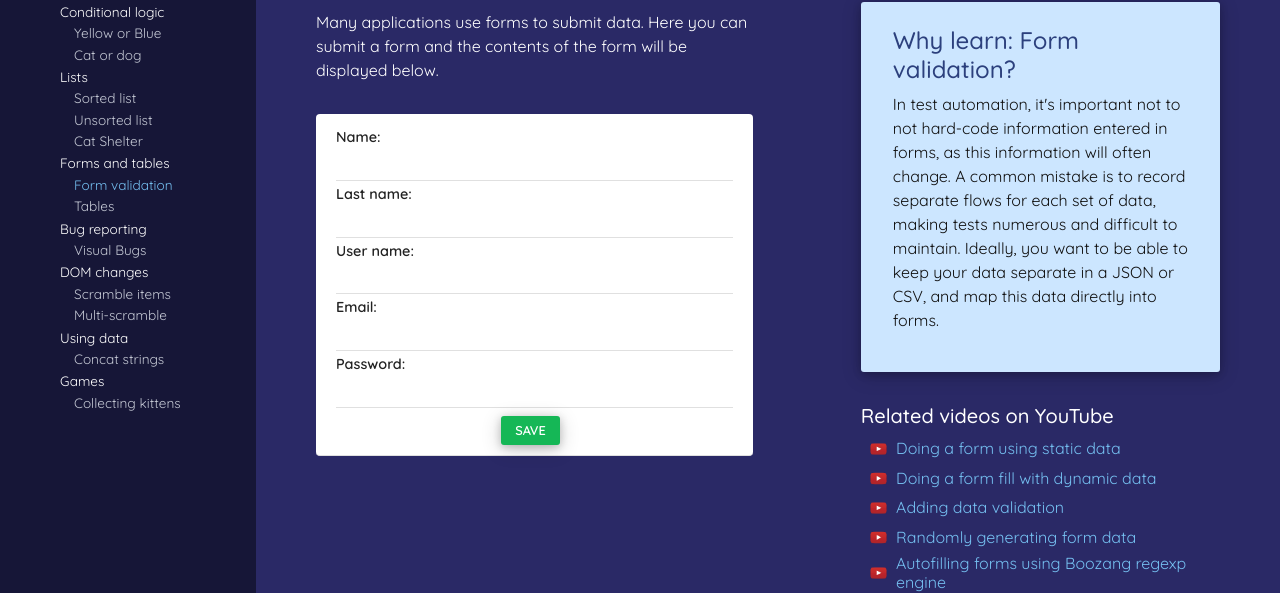
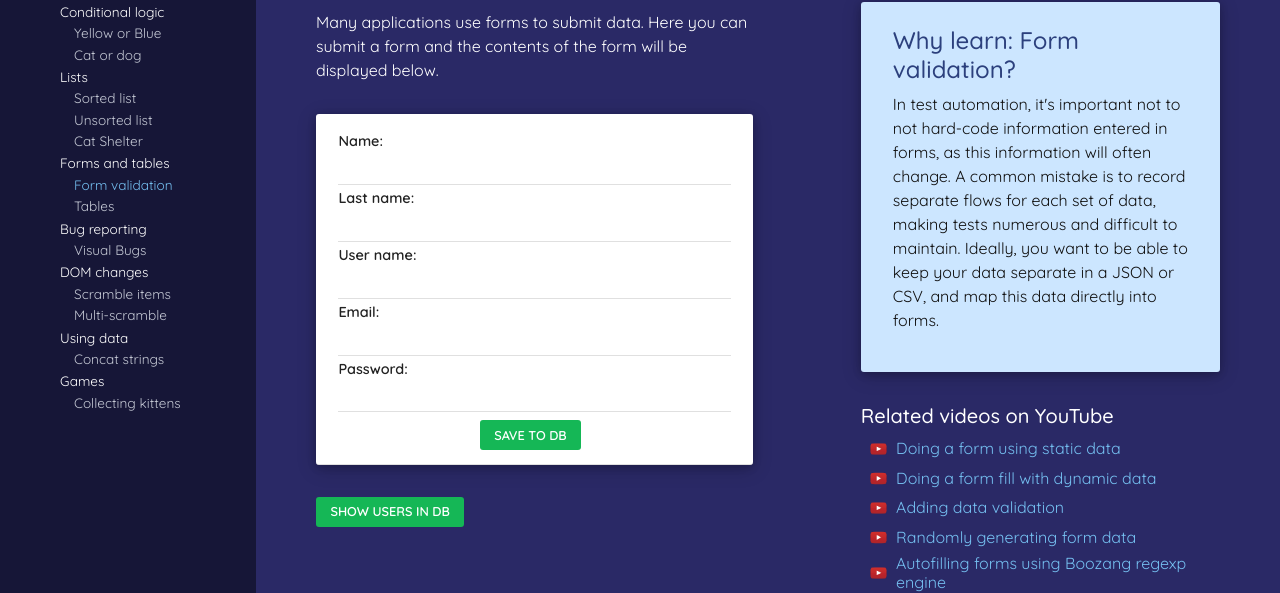
Before and after one commit to karinlj/boozang-thelab, a React (Create React App) app: page /formValidation in a window 1280 px wide. Shown: the part 201-794 px from the top of the page. Built offline with nearby package versions, Linux system fonts and the light colour scheme.

Commit message:
formvalidation db

```diff
--- a/data/db.json
+++ b/data/db.json
@@ -59,6 +59,22 @@
       "email": "kaljunggren@gmail.com",
       "password": "Jg5sHn@TaRAwhsi",
       "id": 2
+    },
+    {
+      "firstname": "Lukas",
+      "lastname": "Ljunggren",
+      "username": "lukiluk",
+      "email": "luki@gmail.com",
+      "password": "karinljunggrne",
+      "id": 3
+    },
+    {
+      "firstname": "Truls",
+      "lastname": "Ljunggren",
+      "username": "trulsis",
+      "email": "truls@gmail.com",
+      "password": "alsklingenmin",
+      "id": 4
     }
   ]
 }
--- a/src/components/Lists/Lists.scss
+++ b/src/components/Lists/Lists.scss
@@ -29,10 +29,11 @@
 }
 //AddTodo
 .list_form {
-  border-radius: 0.25rem;
+  border-radius: $themeBorderRadius;
+  box-shadow: $themeBoxShadow;
   background-color: #fff;
   line-height: 1.5rem;
-  padding: 10px 20px;
+  padding: 0.9rem 1.4rem;
   margin: 0;
   border-bottom: 1px solid $themeBorderColor;
   color: $themecolor;
@@ -40,7 +41,7 @@
   label {
     color: $themecolor;
     font-weight: 600;
-    font-size: 90%;
+    font-size: 0.9rem;
     margin-bottom: 0.3rem;
     &.instruction {
       padding-top: 1rem;
--- a/src/components/forms/FormValidation.js
+++ b/src/components/forms/FormValidation.js
@@ -5,9 +5,10 @@ import { FormValidationVideos } from "../text/videos/VideoSections";
 import { FormValidationIntro } from "../text/Intros";
 import { FormValidationTestInfo } from "../text/TestInfos";
 import { addData } from "../fetchFunctions/fetchFunctions";
-//import { getData } from "../fetchFunctions/fetchFunctions";
+import { getData } from "../fetchFunctions/fetchFunctions";
 
 function FormValidation() {
+  const [users, setUsers] = useState(null);
   const [error, setError] = useState(null);
   const [printForm, setPrintForm] = useState(false);
   const [formData, setFormData] = useState({
@@ -18,6 +19,19 @@ function FormValidation() {
     password: "",
   });
   const usersUrl = "http://localhost:9000/users/";
+
+  const getUsers = async () => {
+    console.log("hej");
+    const usersFromServer = await getData(usersUrl);
+    //setting Gui state
+    setUsers(usersFromServer);
+    if (usersFromServer) {
+      setError(null);
+    } else {
+      setError("Ooops!! Could not fetch data...");
+    }
+    setPrintForm(true);
+  };
 
   const handleChange = (e) => {
     //console.log("hej", e.target.value);
@@ -56,11 +70,11 @@ function FormValidation() {
       setError("Ooops!! Could not add data...");
       return;
     }
-    setPrintForm(true);
+    // setPrintForm(true);
   };
   useEffect(() => {
-    //console.log("formData", formData);
-  }, [formData]);
+    console.log("users", users);
+  }, [users]);
   return (
     <div className="row justify-content-between">
       <div className="col-12 col-md-6">
@@ -110,21 +124,52 @@ function FormValidation() {
             />
             <section className="btn_section">
               <div className="text-center">
-                <input type="submit" value="Save" className="formBtn add" />
+                <input
+                  type="submit"
+                  value="Save to db"
+                  className="formBtn add"
+                />
               </div>
             </section>
           </form>
 
+          <section className="get_from_db">
+            {!printForm && (
+              <input
+                type="button"
+                value="Show users in db"
+                className="formBtn add"
+                onClick={getUsers}
+              />
+            )}
+            {printForm && (
+              <input
+                type="button"
+                value="Hide users in db"
+                className="formBtn orange"
+                onClick={() => {
+                  setPrintForm(false);
+                }}
+              />
+            )}
+          </section>
+
           {printForm && (
             <article className="print_form show">
-              <div className="card">
-                <div className="card-body">
-                  <ul>
-                    <li>
-                      <strong>Name: &nbsp;</strong>
-                      {formData.firstname}
-                    </li>
-                    <li>
+              <div className="collection">
+                <h6>Users in DB:</h6>
+                {users.map((user) => {
+                  return (
+                    <div className="collection-item" key={user.id}>
+                      <p>
+                        {user.firstname} {user.lastname}
+                      </p>
+                    </div>
+                  );
+                })}
+              </div>
+
+              {/* <li>
                       <strong>Lastname: &nbsp;</strong>
                       {formData.lastname}
                     </li>
@@ -139,10 +184,7 @@ function FormValidation() {
                     <li>
                       <strong>Password: &nbsp;</strong>
                       {formData.password}
-                    </li>
-                  </ul>
-                </div>
-              </div>
+                    </li> */}
             </article>
           )}
         </section>
--- a/src/components/forms/form.scss
+++ b/src/components/forms/form.scss
@@ -2,94 +2,45 @@
 
 //form validation
 .form_section {
+  form {
+    margin-bottom: 2rem;
+  }
   .print_form {
-    strong {
-      font-size: 90%;
-    }
-    margin-top: 2rem;
+    color: #fff;
+    background: $themecolorBlueNewDark;
+    border-radius: $themeBorderRadius;
+    box-shadow: $themeBoxShadow;
+    padding: 0.9rem 1.4rem;
+    margin-top: 1rem;
     opacity: 0;
     transition: 1s all ease-in;
     &.show {
       opacity: 1;
     }
+    .collection-item {
+      // display: flex;
+      // justify-content: space-between;
+      // align-items: center;
+      // background-color: #fff;
+      line-height: 1.5rem;
+      // padding: 15px 20px;
+      background: inherit;
+      padding: 0.4rem 0;
+      color: #fff;
+      margin: 0;
+      border-bottom: 1px solid #354e97;
+      //color: #222;
+
+      h6 {
+        color: #fff;
+        font-weight: 600;
+        font-size: 0.9rem;
+        margin-bottom: 0.3rem;
+      }
+      p {
+        margin-bottom: 5px;
+        font-size: 0.9rem;
+      }
+    }
   }
 }
-
-//login
-// .login-section {
-//   color: #fff;
-//   .login-options {
-//     padding-bottom: 2rem;
-//     > div {
-//       display: flex;
-//       justify-content: space-between;
-//     }
-//     p {
-//       width: 33%;
-//       color: #fff;
-
-//       &:first-of-type {
-//         color: $themecolorGreen;
-//         font-weight: 600;
-//       }
-//     }
-//     h5 {
-//       font-weight: 600;
-//       color: #fff;
-//       width: 33%;
-//     }
-//     p,
-//     h5 {
-//       &:first-of-type {
-//         width: 8%;
-//       }
-//     }
-//   }
-//   .loginBar {
-//     padding: 2rem 0;
-//     display: flex;
-//     align-items: flex-start;
-//     justify-content: space-between;
-//     color: #fff;
-
-//     h5 {
-//       font-weight: 600;
-//     }
-
-//     .user {
-//       display: flex;
-//       align-items: center;
-//       justify-content: space-between;
-//     }
-
-//     img {
-//       display: block;
-//       margin-right: 2rem;
-//       max-width: 60px;
-//       border-radius: 50%;
-//     }
-//   }
-//   .permissions {
-//     padding: 1rem 0;
-
-//     .btns {
-//       display: flex;
-//       margin-right: 2rem;
-//     }
-//   }
-//   .form {
-//     display: none;
-//   }
-//   .form.show {
-//     display: block;
-//   }
-//   .loggedin {
-//     display: none;
-//   }
-//   .loggedin.show {
-//     display: block;
-//   }
-//   .random-login {
-//     margin-left: 2rem;
-//   }
-// }
--- a/src/index.scss
+++ b/src/index.scss
@@ -530,7 +530,7 @@ button.formBtn {
   line-height: 1.8;
   margin-right: 0.5rem;
   width: auto;
-  box-shadow: $themeBoxShadow;
+  // box-shadow: $themeBoxShadow;
   color: #fff;
   &:hover {
     filter: brightness(80%);
@@ -568,6 +568,9 @@ button.formBtn {
   &.purple {
     background: $themecolorPurple;
   }
+  &.orange {
+    background: $themecolorOrange;
+  }
 }
 
 // icons
```
Also changed, not shown: 1 other file (tests, documents, lock files or other folders).
